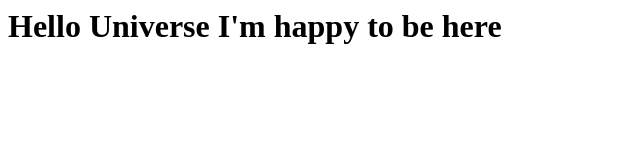
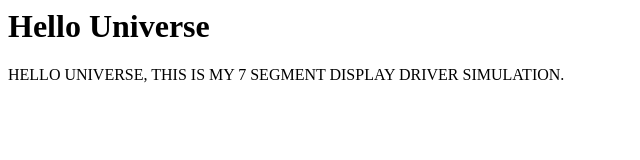
Before and after one commit to JanetSongJiabao/JS-INF1339-Week01, a plain HTML site: page index.html in a window 1280 px wide. Shown: the whole page, without its empty margins (0-640 px from the left). Drawn offline with Linux system fonts and the light colour scheme.

Commit message:
THIS IS MY 7 SEGMENT DISPLAY DRIVER SIMULATION.

```diff
--- a/index.html
+++ b/index.html
@@ -3,7 +3,7 @@
     <title>Hello Universe</title>
   </head>
   <body>
-    <h1>Hello Universe</h>
-    I'm happy to be here
+    <h1>Hello Universe</h1>
+    HELLO UNIVERSE, THIS IS MY 7 SEGMENT DISPLAY DRIVER SIMULATION.
   </body>
 <HTML>
```
